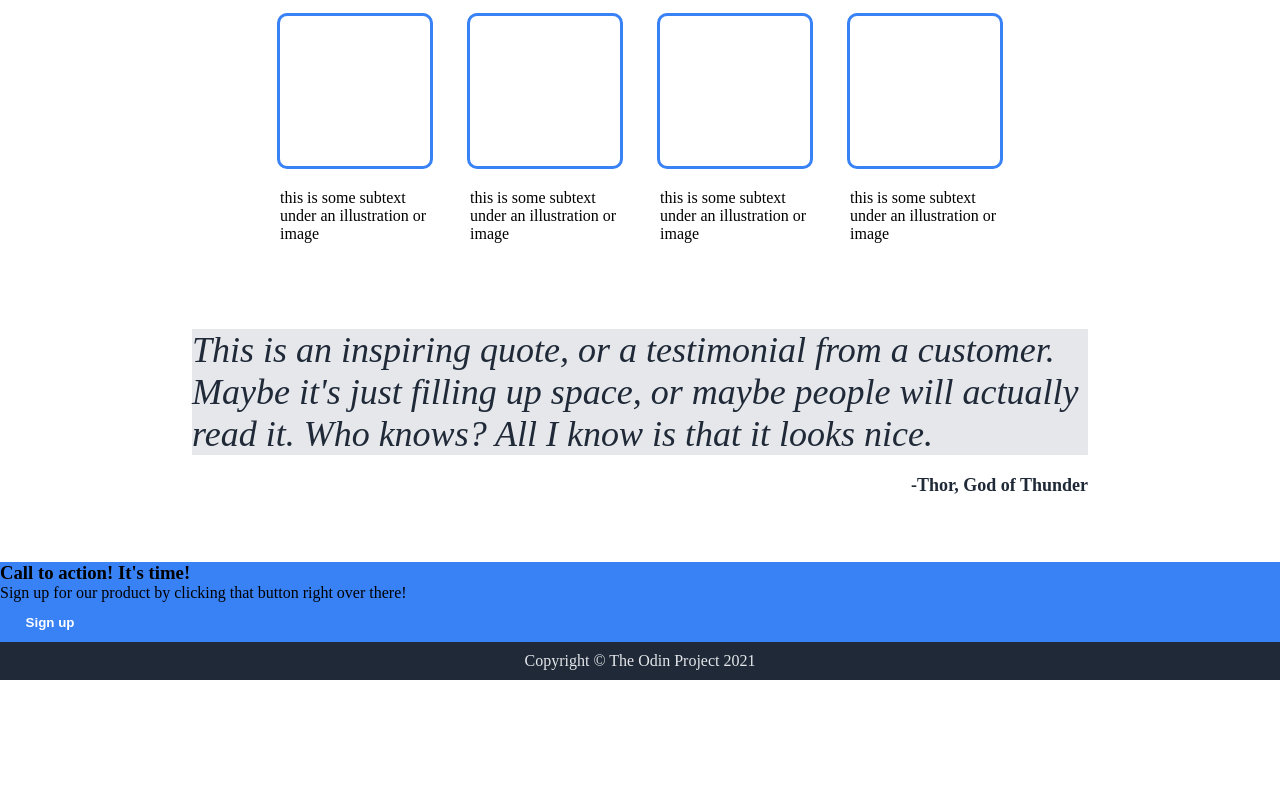
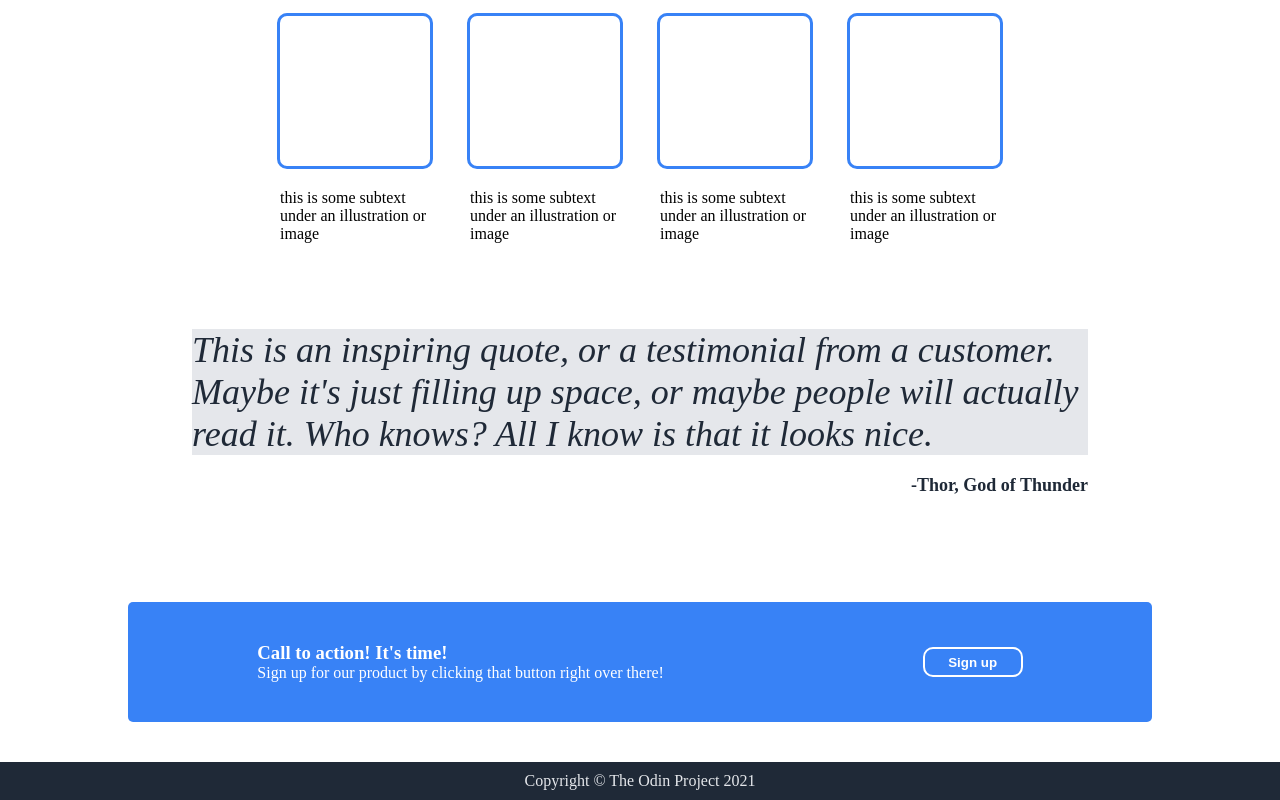
Before and after one commit to prospero-apps/landing-page, a plain HTML site: page index.html in a window 1280 px wide. Shown: the part 495-1295 px from the top of the page. Before the commit the page ends 1175 px from the top, so only its background shows below. Drawn offline with Linux system fonts and the light colour scheme.

Commit message:
Style section 4

```diff
--- a/index.html
+++ b/index.html
@@ -78,11 +78,15 @@
 
     <!-- section 4 -->
     <div class="call">
-        <h3>Call to action! It's time!</h3>
-        <p class="signup-info">Sign up for our product by
-            clicking that button right over there!
-        </p>
-        <button class="signup">Sign up</button>
+        <div class="frame">
+            <div class="text">
+                <h3>Call to action! It's time!</h3>
+                <p class="signup-info">Sign up for our product by
+                    clicking that button right over there!
+                </p>
+            </div>
+            <button class="signup">Sign up</button>
+        </div>
     </div>
 
     <!-- footer -->
--- a/style.css
+++ b/style.css
@@ -74,7 +74,7 @@ button {
 }
 
 button,
-.call {
+.frame {
     background-color: #3882f6;
 }
 
@@ -154,8 +154,32 @@ p.author {
 }
 
 /* section 4 */
+.call {
+    display: flex;
+    justify-content: center;
+    align-items: center;
+    min-width: 80%;
+    min-height: 200px;
+}
 
+.frame {
+    display: flex;
+    width: 80%;
+    justify-content: space-around;
+    align-items: center;
+    padding: 40px 0;
+    border-radius: 5px;
+    color: #fff;
+}
 
+.call .text {
+    display: flex;
+    flex-direction: column;
+}
+
+.call button {
+    border: 2px solid #fff;
+}
 
 
 
```
